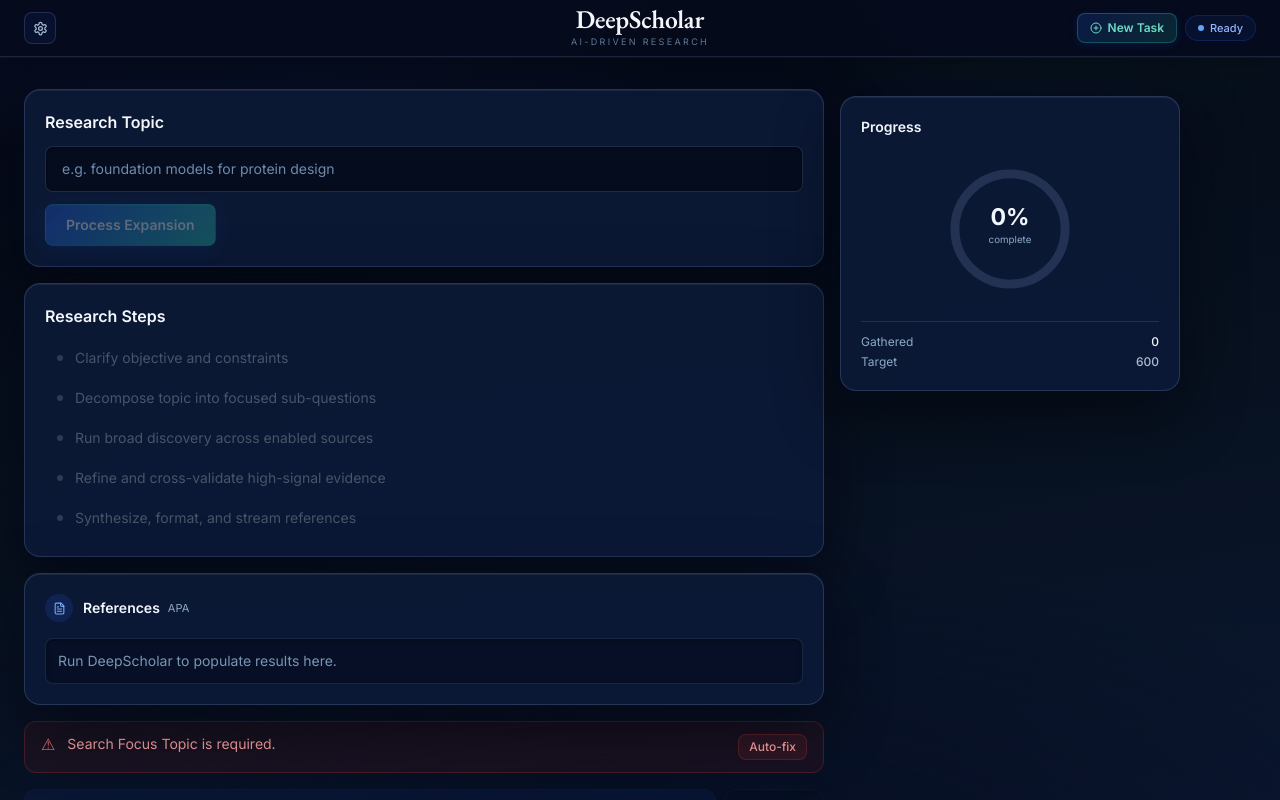
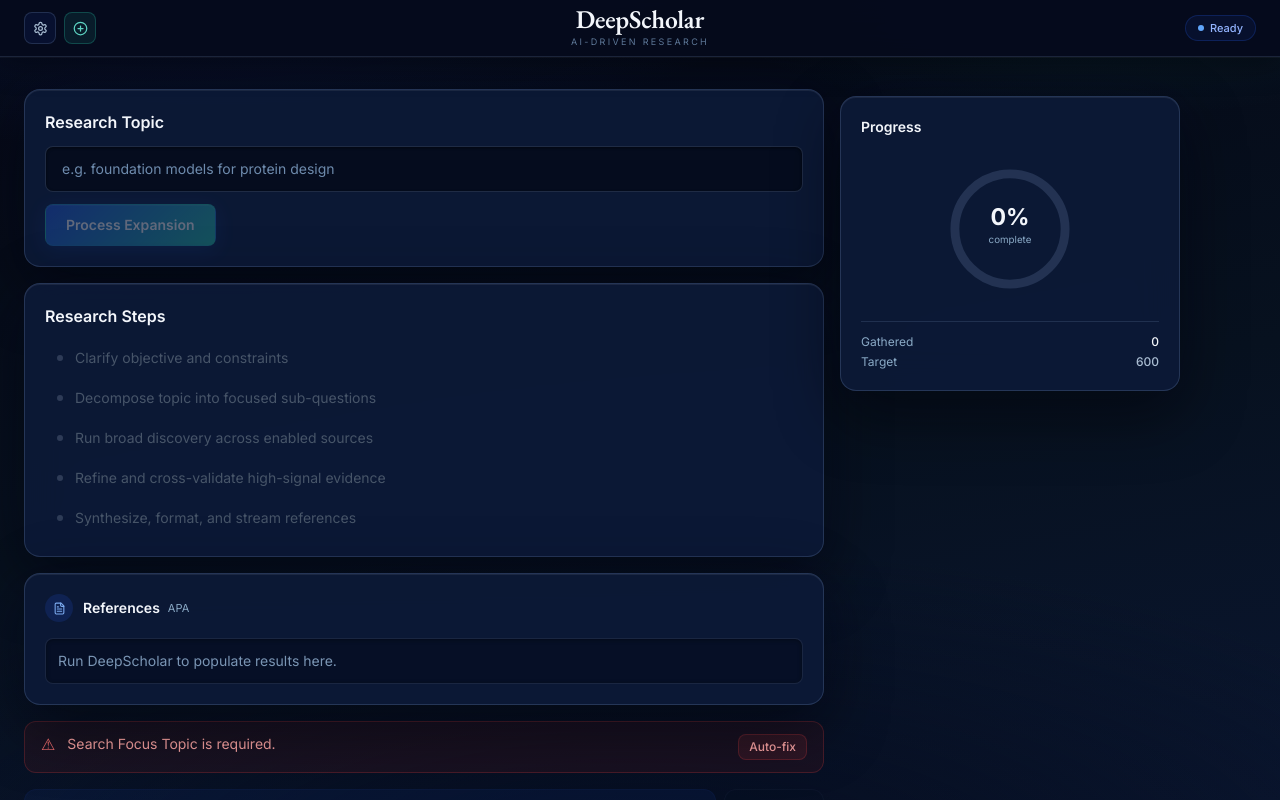
Before and after one commit to ZSPEC-OOS/harvester, a React (Vite) app: page / in a window 1280 px wide. Shown: the top 800 px of the page. Built offline with nearby package versions, Linux system fonts and the light colour scheme.

Commit message:
Move New Task button next to gear icon, same size
Relocated from right side pill to left side icon button matching the
settings gear: h-8 w-8, same rounded-lg style. Uses teal accent to
distinguish it visually from the blue settings button.

https://claude.ai/code/session_01UFeHNFjQYWZkjXL3cbCnMS

```diff
--- a/src/components/layout/TopBar.tsx
+++ b/src/components/layout/TopBar.tsx
@@ -17,7 +17,8 @@ export function TopBar({ onMenuClick, onNewTask, isRunning }: Props) {
       }}
     >
       <div className="relative mx-auto flex max-w-[1360px] items-center px-4 py-3 sm:px-6">
-        {/* Left — settings */}
+        {/* Left — settings + new task */}
+        <div className="flex items-center gap-2">
           <button
             type="button"
             onClick={onMenuClick}
@@ -40,6 +41,33 @@ export function TopBar({ onMenuClick, onNewTask, isRunning }: Props) {
             <Settings size={15} />
           </button>
 
+          <button
+            type="button"
+            onClick={onNewTask}
+            disabled={isRunning}
+            title={isRunning ? 'Stop the current run before starting a new task' : 'Clear all results and start a new research task'}
+            className="flex h-8 w-8 items-center justify-center rounded-lg transition disabled:cursor-not-allowed disabled:opacity-40"
+            style={{
+              background: 'rgba(38, 191, 166, 0.10)',
+              border: '1px solid rgba(38, 191, 166, 0.28)',
+              color: '#5DD3C2',
+            }}
+            onMouseEnter={(e) => {
+              if (!isRunning) {
+                (e.currentTarget as HTMLButtonElement).style.background = 'rgba(38, 191, 166, 0.20)';
+                (e.currentTarget as HTMLButtonElement).style.color = '#8FEADA';
+              }
+            }}
+            onMouseLeave={(e) => {
+              (e.currentTarget as HTMLButtonElement).style.background = 'rgba(38, 191, 166, 0.10)';
+              (e.currentTarget as HTMLButtonElement).style.color = '#5DD3C2';
+            }}
+            aria-label="New task"
+          >
+            <PlusCircle size={15} />
+          </button>
+        </div>
+
         {/* Center — title */}
         <div className="absolute left-1/2 -translate-x-1/2 text-center">
           <h1
@@ -56,37 +84,8 @@ export function TopBar({ onMenuClick, onNewTask, isRunning }: Props) {
           </p>
         </div>
 
-        {/* Right — new task + status */}
+        {/* Right — status */}
         <div className="ml-auto flex items-center gap-2">
-          <button
-            type="button"
-            onClick={onNewTask}
-            disabled={isRunning}
-            title={isRunning ? 'Stop the current run before starting a new task' : 'Clear all results and start a new research task'}
-            className="flex items-center gap-1.5 rounded-lg px-3 py-1.5 text-xs font-semibold transition disabled:cursor-not-allowed disabled:opacity-40"
-            style={{
-              background: 'linear-gradient(135deg, rgba(33,85,214,0.22) 0%, rgba(38,191,166,0.16) 100%)',
-              border: '1px solid rgba(38,191,166,0.32)',
-              color: '#6FD8C4',
-              boxShadow: '0 2px 10px rgba(33,85,214,0.18)',
-            }}
-            onMouseEnter={(e) => {
-              if (!isRunning) {
-                (e.currentTarget as HTMLButtonElement).style.background =
-                  'linear-gradient(135deg, rgba(33,85,214,0.34) 0%, rgba(38,191,166,0.26) 100%)';
-                (e.currentTarget as HTMLButtonElement).style.color = '#8FEADA';
-              }
-            }}
-            onMouseLeave={(e) => {
-              (e.currentTarget as HTMLButtonElement).style.background =
-                'linear-gradient(135deg, rgba(33,85,214,0.22) 0%, rgba(38,191,166,0.16) 100%)';
-              (e.currentTarget as HTMLButtonElement).style.color = '#6FD8C4';
-            }}
-          >
-            <PlusCircle size={12} />
-            New Task
-          </button>
-
           {isRunning ? (
             <span
               className="flex items-center gap-1.5 rounded-full px-3 py-1 text-[11px] font-medium"
```
Lines whose indentation alone changed are shown as unchanged.
